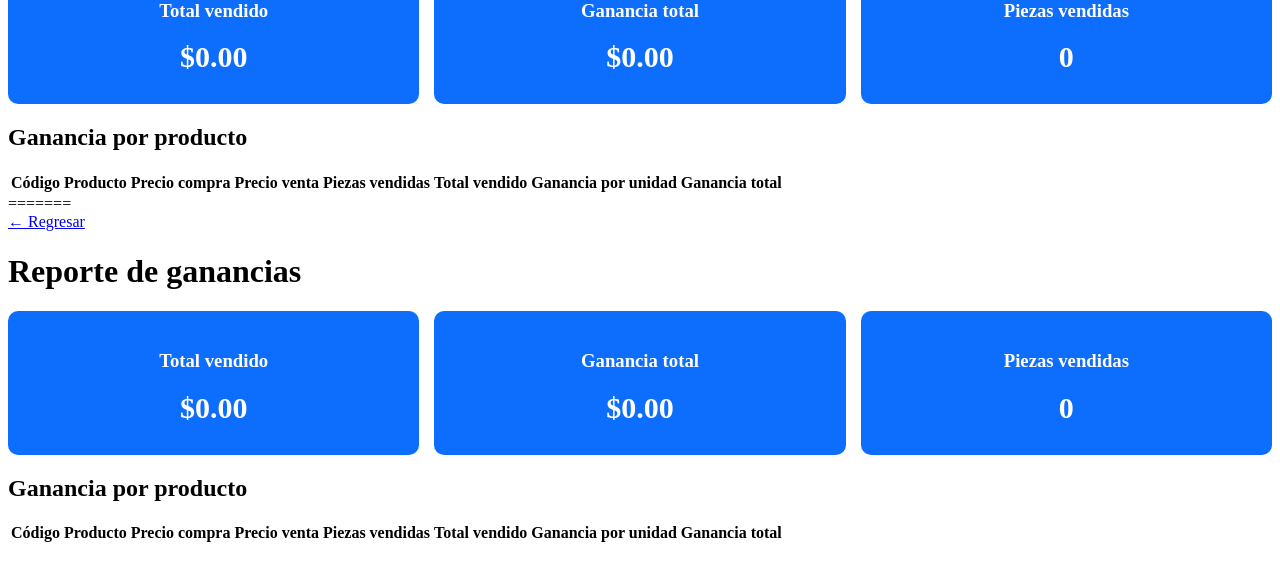
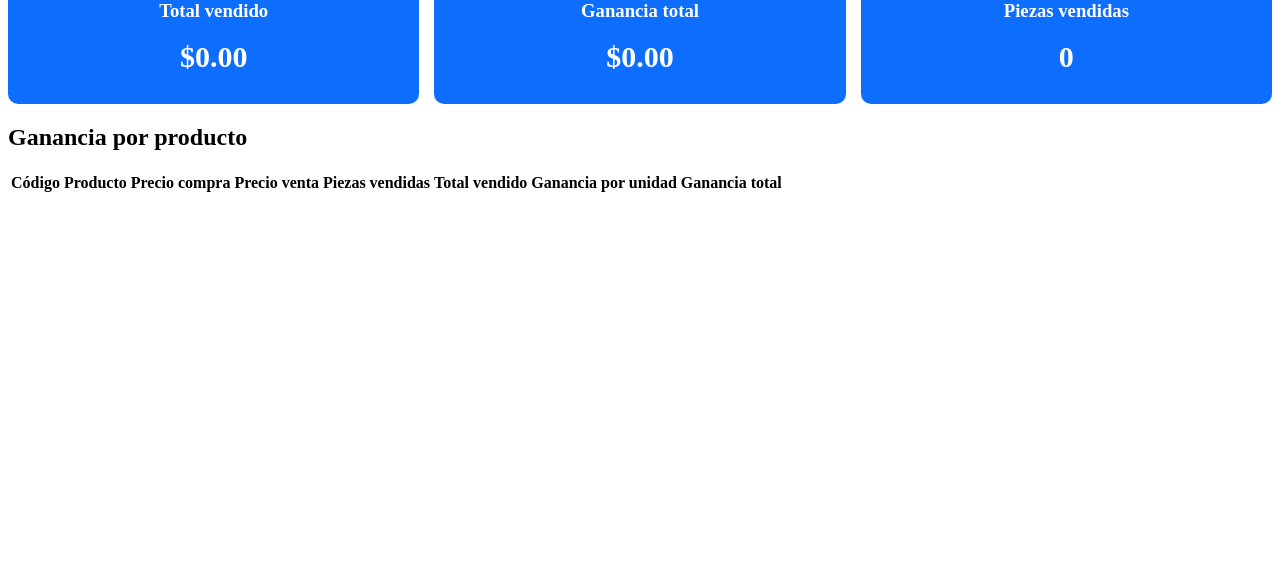
Before and after one commit to abdielsolar04-star/sistema-inventario, a PHP site: page /ganancias.php in a window 1280 px wide. Shown: the part 145-726 px from the top of the page. Run offline with PHP 8.4, Linux system fonts and the light colour scheme; the visitor is signed in with stand-in values (Sample User, id 1); data comes from the database, SQL or seed files in the repository; data that the repository does not hold is empty.

Commit message:
actualizar ganancias

```diff
--- a/vista/ganancias.php
+++ b/vista/ganancias.php
@@ -174,182 +174,4 @@ if (!$resultado) {
 </div>
 
 </body>
-=======
-<?php
-include("../controlador/seguridad.php");
-include("../modelo/conexion.php");
-include("../controlador/permisos.php");
-
-if ($_SESSION['rol'] != 'Administrador' &&
-    !tienePermiso($conexion, $_SESSION['id_usuario'], "ver_ganancias")) {
-    die("No tienes permiso para ver ganancias");
-}
-
-$sqlTotal = "
-SELECT
-    SUM((p.precio_venta - p.precio_compra) * dv.cantidad) AS ganancia_general,
-    SUM(dv.subtotal) AS total_vendido,
-    SUM(dv.cantidad) AS total_piezas
-FROM detalle_ventas dv
-INNER JOIN productos p ON dv.id_producto = p.id_producto
-";
-
-$resTotal = $conexion->query($sqlTotal);
-
-if (!$resTotal) {
-    die("Error en ganancia total: " . $conexion->error);
-}
-
-$total = $resTotal->fetch_assoc();
-
-$gananciaGeneral = $total['ganancia_general'] ?? 0;
-$totalVendido = $total['total_vendido'] ?? 0;
-$totalPiezas = $total['total_piezas'] ?? 0;
-
-$sql = "
-SELECT
-    p.id_producto,
-    p.codigo,
-    p.nombre_producto,
-    p.precio_compra,
-    p.precio_venta,
-    SUM(dv.cantidad) AS piezas_vendidas,
-    SUM(dv.subtotal) AS total_vendido_producto,
-    (p.precio_venta - p.precio_compra) AS ganancia_unidad,
-    SUM((p.precio_venta - p.precio_compra) * dv.cantidad) AS ganancia_total_producto
-FROM detalle_ventas dv
-INNER JOIN productos p ON dv.id_producto = p.id_producto
-GROUP BY
-    p.id_producto,
-    p.codigo,
-    p.nombre_producto,
-    p.precio_compra,
-    p.precio_venta
-ORDER BY ganancia_total_producto DESC
-";
-
-$resultado = $conexion->query($sql);
-
-if (!$resultado) {
-    die("Error en consulta de productos: " . $conexion->error);
-}
-?>
-
-<!DOCTYPE html>
-<html lang="es">
-<head>
-    <meta charset="UTF-8">
-    <title>Ganancias</title>
-    <link rel="stylesheet" href="../assets/css/estilo.css">
-
-    <style>
-        .cards-ganancias {
-            display: grid;
-            grid-template-columns: repeat(auto-fit, minmax(220px, 1fr));
-            gap: 15px;
-            margin: 20px 0;
-        }
-
-        .card-ganancia {
-            background: #0d6efd;
-            color: white;
-            padding: 20px;
-            border-radius: 10px;
-            text-align: center;
-        }
-
-        .card-ganancia h2 {
-            margin: 10px 0;
-            font-size: 30px;
-        }
-
-        .ganancia {
-            color: green;
-            font-weight: bold;
-        }
-
-        .perdida {
-            color: red;
-            font-weight: bold;
-        }
-    </style>
-</head>
-<body>
-
-<div class="contenedor">
-
-    <a href="dashboard.php" class="btn">← Regresar</a>
-
-    <h1>Reporte de ganancias</h1>
-
-    <div class="cards-ganancias">
-
-        <div class="card-ganancia">
-            <h3>Total vendido</h3>
-            <h2>$<?php echo number_format($totalVendido, 2); ?></h2>
-        </div>
-
-        <div class="card-ganancia">
-            <h3>Ganancia total</h3>
-            <h2>$<?php echo number_format($gananciaGeneral, 2); ?></h2>
-        </div>
-
-        <div class="card-ganancia">
-            <h3>Piezas vendidas</h3>
-            <h2><?php echo $totalPiezas; ?></h2>
-        </div>
-
-    </div>
-
-    <h2>Ganancia por producto</h2>
-
-    <table>
-        <tr>
-            <th>Código</th>
-            <th>Producto</th>
-            <th>Precio compra</th>
-            <th>Precio venta</th>
-            <th>Piezas vendidas</th>
-            <th>Total vendido</th>
-            <th>Ganancia por unidad</th>
-            <th>Ganancia total</th>
-        </tr>
-
-        <?php while($fila = $resultado->fetch_assoc()) { ?>
-
-        <?php
-            $gananciaUnidad = $fila['ganancia_unidad'];
-            $gananciaTotal = $fila['ganancia_total_producto'];
-        ?>
-
-        <tr>
-            <td><?php echo $fila['codigo']; ?></td>
-
-            <td><?php echo $fila['nombre_producto']; ?></td>
-
-            <td>$<?php echo number_format($fila['precio_compra'], 2); ?></td>
-
-            <td>$<?php echo number_format($fila['precio_venta'], 2); ?></td>
-
-            <td><?php echo $fila['piezas_vendidas']; ?></td>
-
-            <td>$<?php echo number_format($fila['total_vendido_producto'], 2); ?></td>
-
-            <td class="<?php echo ($gananciaUnidad >= 0) ? 'ganancia' : 'perdida'; ?>">
-                $<?php echo number_format($gananciaUnidad, 2); ?>
-            </td>
-
-            <td class="<?php echo ($gananciaTotal >= 0) ? 'ganancia' : 'perdida'; ?>">
-                $<?php echo number_format($gananciaTotal, 2); ?>
-            </td>
-        </tr>
-
-        <?php } ?>
-
-    </table>
-
-</div>
-
-</body>
-
 </html>
```
